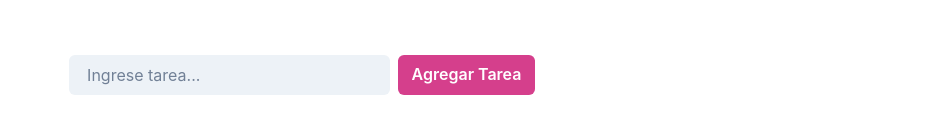
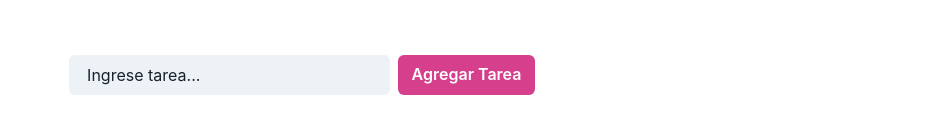
Before and after one commit to licjavierbarrios/chakra-todoapp, a React (Vite) app: page / in a window 1280 px wide. Shown: the part 195-328 px from the top of the page, without its empty margins (338-1280 px from the left). Built offline with nearby package versions, Linux system fonts and the light colour scheme.

Commit message:
fix: dark mode input

```diff
--- a/src/App.jsx
+++ b/src/App.jsx
@@ -43,7 +43,7 @@ const App = () => {
 			</Heading>
 			<Spacer />
 			<TodoList todos={todos} deleteTodo={deleteTodo} underlineTodo={underlineTodo} colorMode={colorMode} setTodos={setTodos} />
-			<AddTodo addTodo={addTodo} />
+			<AddTodo addTodo={addTodo} colorMode={colorMode} />
 		</VStack>
 	);
 };
--- a/src/components/AddTodo.jsx
+++ b/src/components/AddTodo.jsx
@@ -1,7 +1,7 @@
 import { HStack, Input, Button, useToast } from "@chakra-ui/react";
 import { useState } from "react";
 import { nanoid } from "nanoid";
-const AddTodo = ({ addTodo }) => {
+const AddTodo = ({ addTodo, colorMode }) => {
 	const [content, setContent] = useState("");
 	const toast = useToast();
 
@@ -29,7 +29,13 @@ const AddTodo = ({ addTodo }) => {
 	return (
 		<form onSubmit={handleSubmit}>
 			<HStack mt="8">
-				<Input variant="filled" placeholder="Ingrese tarea..." value={content} onChange={(e) => setContent(e.target.value)} />
+				<Input
+					variant="filled"
+					placeholder="Ingrese tarea..."
+					value={content}
+					onChange={(e) => setContent(e.target.value)}
+					_placeholder={{ color: colorMode === "light" ? "gray.800" : "gray.300" }}
+				/>
 				<Button colorScheme="pink" px="8" type="submit">
 					Agregar Tarea
 				</Button>
```
